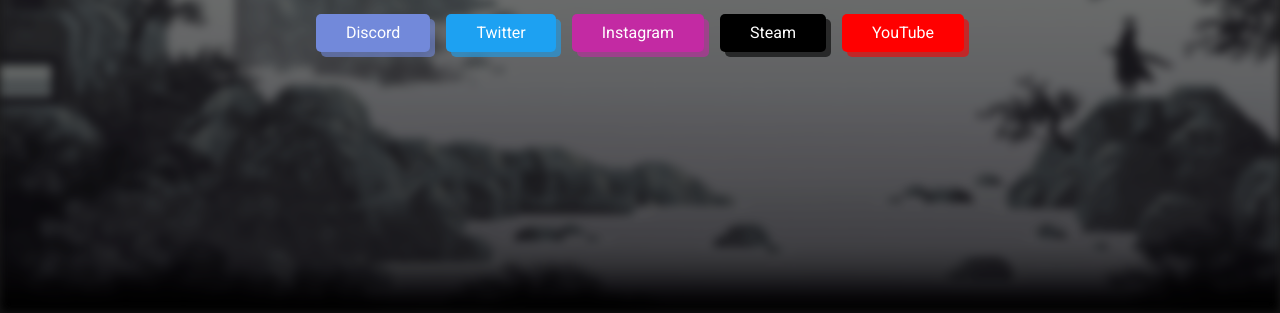
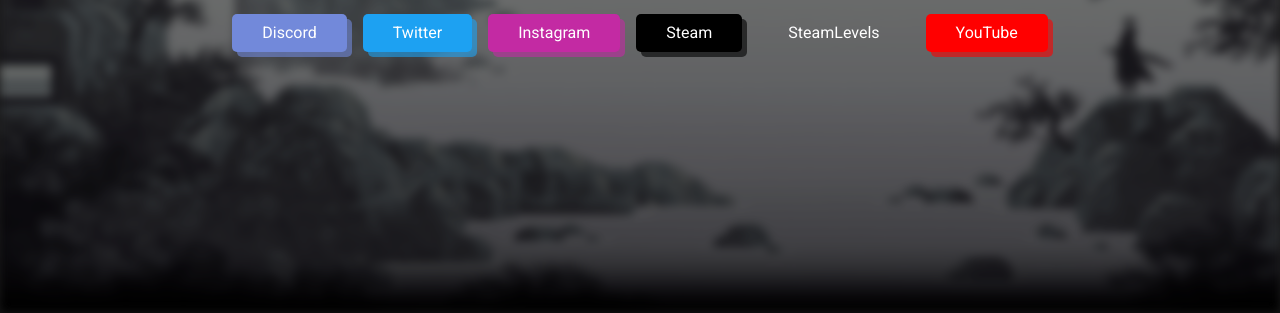
Before and after one commit to Praxand/praxand.github.io, a plain HTML site: page index.html in a window 1280 px wide. Shown: the part 487-800 px from the top of the page. Drawn offline with Linux system fonts and the light colour scheme.

Commit message:
Update index.html

```diff
--- a/index.html
+++ b/index.html
@@ -66,6 +66,8 @@
                 <a href="https://instagram.com/Praxand" class="btn animation instagram hover" target="_blank">Instagram</a>
                 <a href="https://steamcommunity.com/id/Praxand" class="btn animation black hover"
                     target="_blank">Steam</a>
+                <a href="https://steamlevels.com/r/praxand" class="btn animation green hover"
+                    target="_blank">SteamLevels</a>
                 <a href="https://youtube.com/Praxand" class="btn animation youtube hover" target="_blank">YouTube</a>
             </div>
         </div>
```
